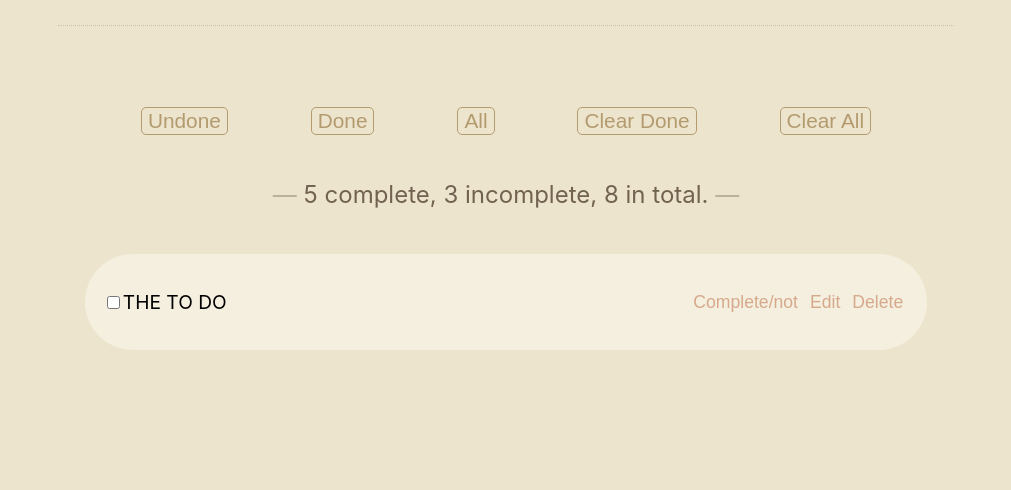
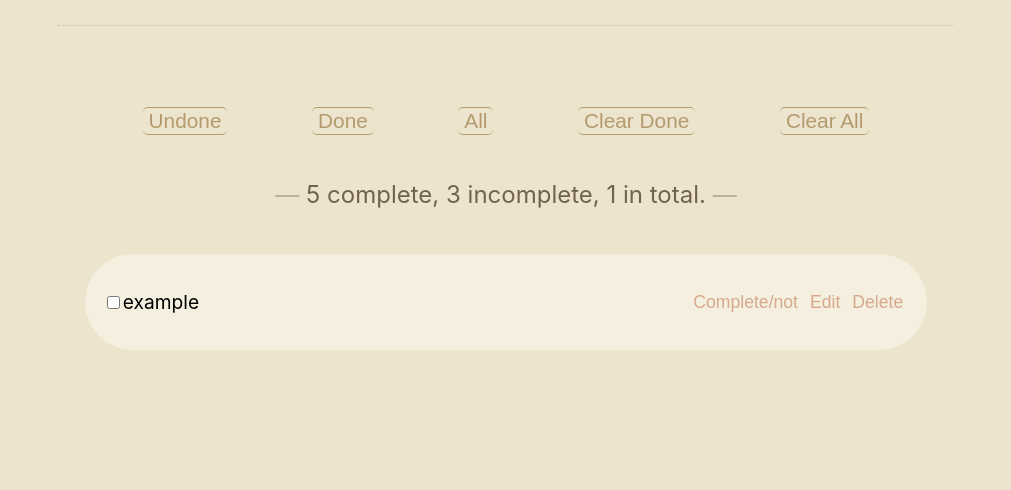
Before and after one commit to JennieChu713/todolist_react, a React (Create React App) app: page / in a window 1280 px wide. Shown: the part 227-717 px from the top of the page, without its empty margins (134-1145 px from the left). Built offline with nearby package versions, Linux system fonts and the light colour scheme.

Commit message:
modified: todoList add and listing functioning.

```diff
--- a/package.json
+++ b/package.json
@@ -6,6 +6,8 @@
     "@testing-library/jest-dom": "^5.14.1",
     "@testing-library/react": "^11.2.7",
     "@testing-library/user-event": "^12.8.3",
+    "eslint": "^7.32.0",
+    "eslint-plugin-react": "^7.25.1",
     "husky": "^7.0.2",
     "lint-staged": "^11.1.2",
     "prettier": "^2.4.0",
@@ -48,9 +50,5 @@
       "last 1 firefox version",
       "last 1 safari version"
     ]
-  },
-  "devDependencies": {
-    "eslint": "^7.32.0",
-    "eslint-plugin-react": "^7.25.1"
   }
 }
--- a/src/App.js
+++ b/src/App.js
@@ -1,6 +1,8 @@
-import React, { useState } from "react";
+import { useState } from "react";
 import styled from "styled-components";
+// import { PropTypes } from "prop-types";
 
+// CSS in JS
 const Body = styled.div`
   background-color: #ede4cd;
   display: flex;
@@ -24,7 +26,7 @@ const TodoFormContainer = styled.section`
   padding-bottom: 3%;
   margin-bottom: 4%;
 `;
-const TodoFormGroup = styled.form``;
+// const TodoFormGroup = styled.form``;
 const TodoFormInput = styled.input`
   margin: 0 2% 0 4%;
   padding: 0 5px;
@@ -52,16 +54,22 @@ const TodFormSubmit = styled.button`
     color: white;
   }
 `;
-const TodoListForm = () => {
-  return (
-    <TodoFormContainer>
-      <TodoFormGroup>
-        <TodoFormInput placeholder={"Add Todo ..."} />
-        <TodFormSubmit>Add</TodFormSubmit>
-      </TodoFormGroup>
-    </TodoFormContainer>
-  );
-};
+// Todo form structure
+// const TodoListForm = ({ handleChange, handleAddClick, value }) => {
+//   return (
+//     <TodoFormContainer>
+//       <TodoFormGroup>
+//         <TodoFormInput
+//           onChange={handleChange}
+//           type="text"
+//           placeholder={"Add Todo ..."}
+//           value={value}
+//         />
+//         <TodFormSubmit onClick={handleAddClick}>Add</TodFormSubmit>
+//       </TodoFormGroup>
+//     </TodoFormContainer>
+//   );
+// };
 
 const TodoListout = styled.section`
   border-radius: 5px 5px 0 5px;
@@ -77,7 +85,9 @@ const TodoListFilterBtns = styled.div`
     border-radius: 5px;
     transition: all 0.3s;
     color: #b39b6f;
-    border: 1px solid #b39b6f;
+    border: none;
+    border-top: 1px solid #b39b6f;
+    border-bottom: 1px solid #b39b6f;
   }
 `;
 const UndoneBtn = styled.button`
@@ -142,7 +152,7 @@ const TodoFilterGroup = () => {
 };
 const TodoItemContainer = styled.div`
   border-radius: 500px;
-  margin: 0 auto;
+  margin: 0 auto 5%;
   padding: 4% 2%;
   font-size: 1.2rem;
   width: 90%;
@@ -182,12 +192,12 @@ const TodoItemBtnDelete = styled.button`
     color: #fde8d0;
   }
 `;
-const TodoListItem = () => {
+const TodoListItem = ({ todo }) => {
   return (
-    <TodoItemContainer>
+    <TodoItemContainer data-todo-id={todo.id}>
       <TodoItemContent>
-        <TodoItemCheckbox type={"checkbox"} name={123} id={123} data-id={123} />
-        <TodoItemLabel for={123}>THE TO DO</TodoItemLabel>
+        <TodoItemCheckbox type="checkbox" name={todo.id} id={todo.id} />
+        <TodoItemLabel for={todo.id}>{todo.content}</TodoItemLabel>
       </TodoItemContent>
       <TodoItemBtns>
         <TodoItemBtnStatus>Complete/not</TodoItemBtnStatus>
@@ -197,25 +207,66 @@ const TodoListItem = () => {
     </TodoItemContainer>
   );
 };
-const TodoListObjects = () => {
-  return (
-    <TodoListout>
-      <TodoFilterGroup />
-      <TodoListTotal>
-        {5} complete, {3} incomplete, {8} in total.
-      </TodoListTotal>
-      <TodoListItem />
-    </TodoListout>
-  );
-};
+// const TodoListObjects = () => {
+//   return (
+//     <TodoListout>
+//       <TodoFilterGroup />
+//       <TodoListTotal>
+//         {5} complete, {3} incomplete, {8} in total.
+//       </TodoListTotal>
+//     </TodoListout>
+//   );
+// };
 
+// front render structure and render logics
+let id = 1;
 function App() {
+  // render todo functioning (test)
+  const [todos, setTodos] = useState([
+    {
+      id: id,
+      content: "example",
+    },
+  ]);
+  //add todo functioning
+  const [value, setValue] = useState("");
+  const handleChange = (e) => {
+    setValue(e.target.value);
+  };
+  const handleAddClick = () => {
+    id++;
+    setTodos([
+      {
+        id: id,
+        content: value,
+      },
+      ...todos,
+    ]);
+    setValue("");
+  };
+
   return (
     <Body>
       <TodoListContainer>
         <TodoListTitle>Todo List</TodoListTitle>
-        <TodoListForm />
-        <TodoListObjects />
+        <TodoFormContainer>
+          <TodoFormInput
+            onChange={handleChange}
+            type="text"
+            placeholder={"Add Todo ..."}
+            value={value}
+          />
+          <TodFormSubmit onClick={handleAddClick}>Add</TodFormSubmit>
+        </TodoFormContainer>
+        <TodoListout>
+          <TodoFilterGroup />
+          <TodoListTotal>
+            {5} complete, {3} incomplete, {todos.length} in total.
+          </TodoListTotal>
+          {todos.map((todo) => (
+            <TodoListItem key={todo.id} todo={todo} />
+          ))}
+        </TodoListout>
       </TodoListContainer>
     </Body>
   );
```
Also changed, not shown: 1 other file (tests, documents, lock files or other folders).
